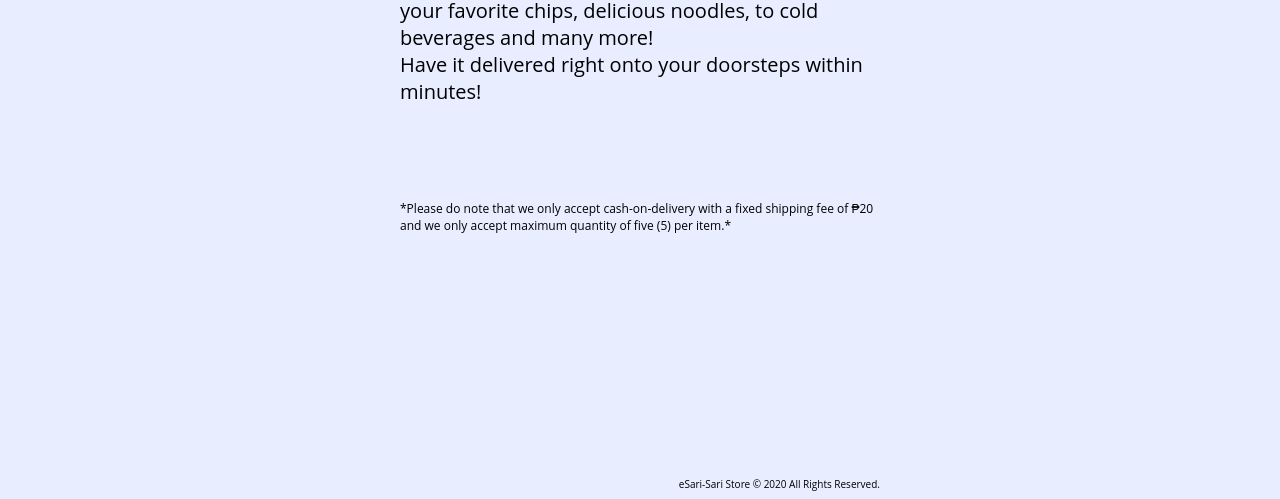
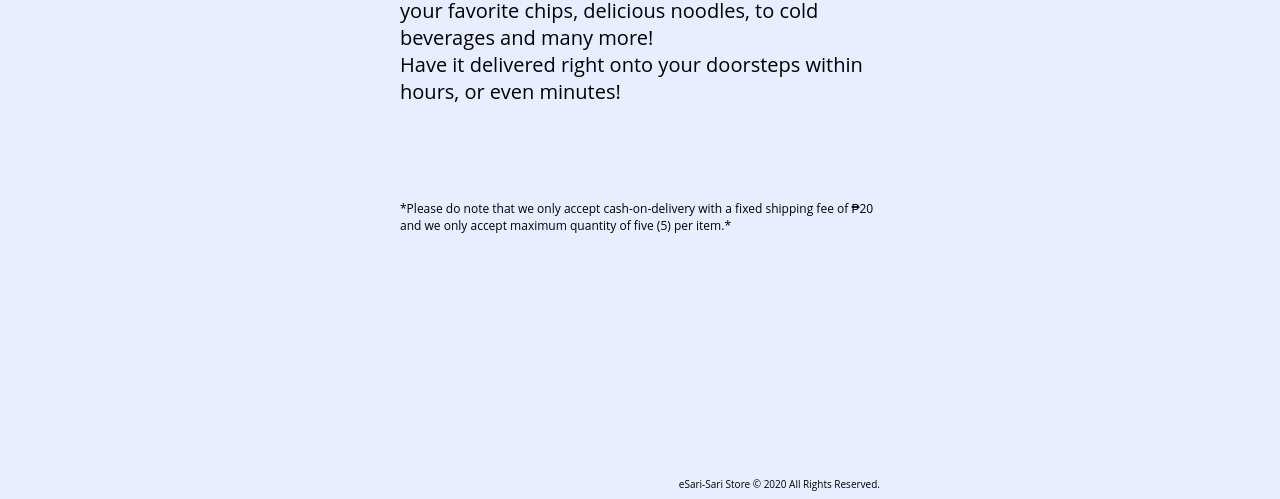
Before and after one commit to edetorres31/edetorres31.github.io, a plain HTML site: page aboutus.html in a window 1280 px wide. Shown: the part 262-761 px from the top of the page. Drawn offline with Linux system fonts and the light colour scheme.

Commit message:
Update on about us

```diff
--- a/aboutus.html
+++ b/aboutus.html
@@ -31,7 +31,7 @@
 
 <div class="main">
 	<div class="about" style="font-family:consolas;font-size: 50px;">eSari-Sari Store</div>
-	<div class="about2"><b>eSari-Sari Store</b> is an online-shopping-style <i>Sari-Sari Store</i> that delivers a range of products, from your favorite chips, delicious noodles, to cold beverages and many more!<br>Have it delivered right onto your doorsteps within minutes!<br><br><p style="font-size: 12px;"><br><br><br><br>*Please do note that we only accept cash-on-delivery with a fixed shipping fee of ₱20 and we only accept maximum quantity of five (5) per item.*</p>
+	<div class="about2"><b>eSari-Sari Store</b> is an online-shopping-style <i>Sari-Sari Store</i> that delivers a range of products, from your favorite chips, delicious noodles, to cold beverages and many more!<br>Have it delivered right onto your doorsteps within hours, or even minutes!<br><br><p style="font-size: 12px;"><br><br><br><br>*Please do note that we only accept cash-on-delivery with a fixed shipping fee of ₱20 and we only accept maximum quantity of five (5) per item.*</p>
 		<br><br><br><br><br><br><br><br><br><p style="font-size: 10px; text-align: right;">eSari-Sari Store © 2020 All Rights Reserved.</p></div>
 </div>
 
```
